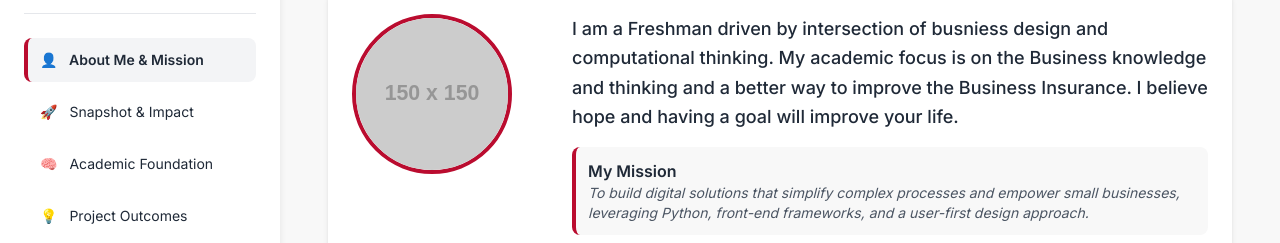
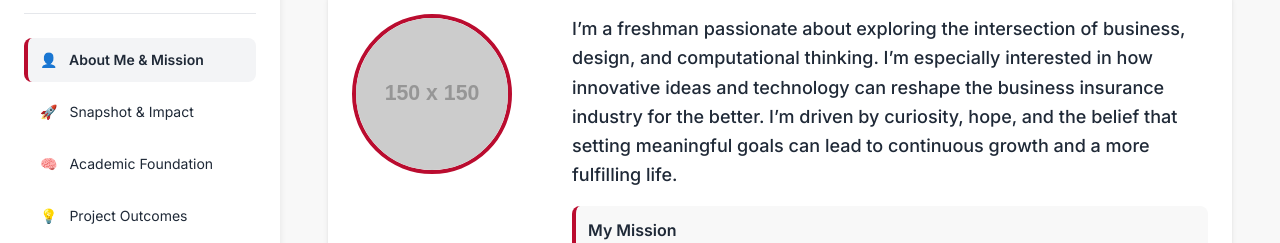
Before and after one commit to Samuel8533/ISOM-210-7-PBL-Project-2, a plain HTML site: page index.html in a window 1280 px wide. Shown: the part 127-370 px from the top of the page. Drawn offline with nearby package versions, Linux system fonts and the light colour scheme; placeholder pictures from the web are drawn by us.

Commit message:
Update index.html

```diff
--- a/index.html
+++ b/index.html
@@ -265,7 +265,7 @@ CONFIRMATION: NO SVG graphics used. NO Mermaid JS used. -->
             // --- INTRODUCTION & BRANDING FIELDS ---
             photoUrl: "https://placehold.co/150x150/BA0C2F/FFFFFF/png?text=RILEY+C", // Replace with a URL to a professional headshot
             logoUrl: "https://cdn.freelogovectors.net/svg16/ball-state-logo-university-freelogovectors.net.svg", // URL for your school logo or personal brand icon
-            personalBio: "I am a Freshman driven by intersection of busniess design and computational thinking. My academic focus is on the Business knowledge and thinking and a better way to improve the Business Insurance. I believe hope and having a goal will improve your life.",
+            personalBio: "I’m a freshman passionate about exploring the intersection of business, design, and computational thinking. I’m especially interested in how innovative ideas and technology can reshape the business insurance industry for the better. I’m driven by curiosity, hope, and the belief that setting meaningful goals can lead to continuous growth and a more fulfilling life.",
             missionStatement: "To build digital solutions that simplify complex processes and empower small businesses, leveraging Python, front-end frameworks, and a user-first design approach.",
         };
 
```
